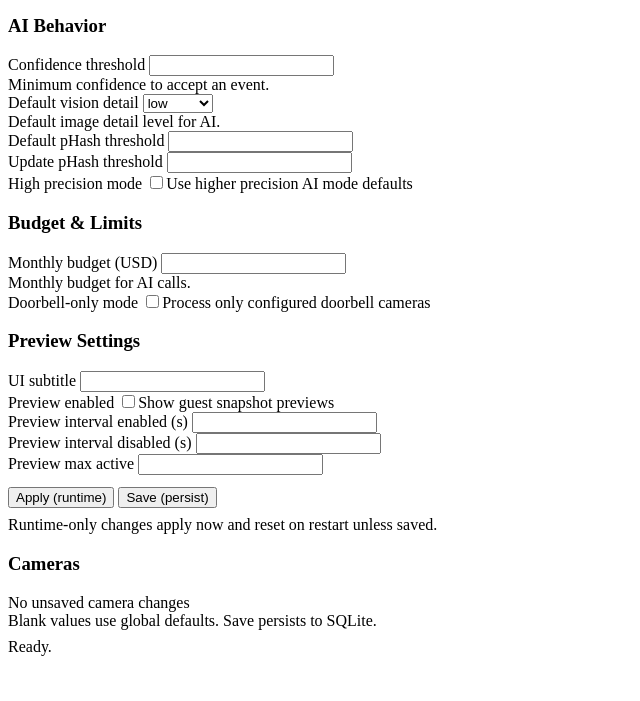
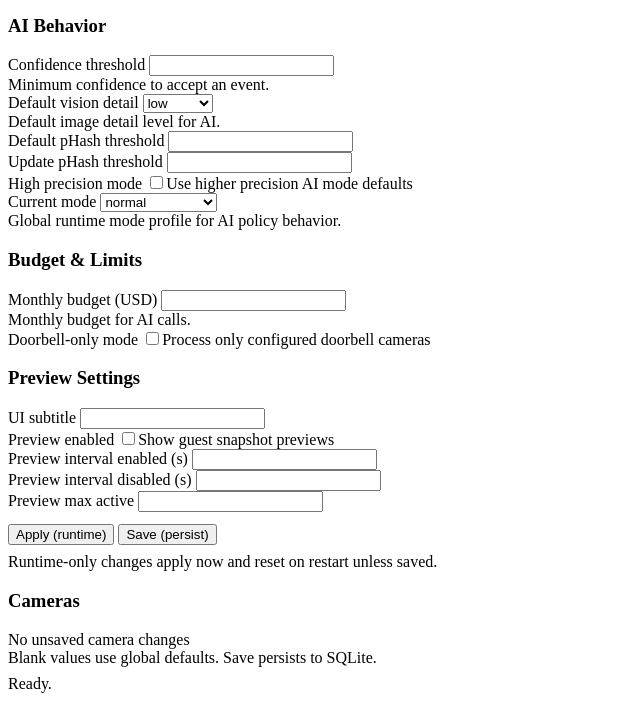
Before and after one commit to danhajduk/Synthia-Vision, a Python web app: template src/ui/templates/setup.html in a window 1280 px wide. Shown: the part 242-943 px from the top of the page, without its empty margins (0-640 px from the left). Before the commit the page ends 898 px from the top, so only its background shows below. Run offline with Jinja, Linux system fonts and the light colour scheme; the template is opened without the code that fills it, so the values that code supplies are empty.

Commit message:
ui: add admin mode visibility and setup mode selector

```diff
--- a/src/ui/templates/admin.html
+++ b/src/ui/templates/admin.html
@@ -12,7 +12,7 @@
       <div class="topbar">
         <div class="brand">
           <div class="title">Admin</div>
-          <div class="subtitle">Signed in as {{ username }}</div>
+          <div class="subtitle">Signed in as {{ username }} • Mode: <span class="mono" id="admin-current-mode">{{ kpis.current_mode or 'normal' }}</span></div>
         </div>
         <div class="row">
           <a class="btn" href="/ui/setup">Setup</a>
@@ -30,6 +30,7 @@
             </div>
             <div class="big" id="admin-kpi-health-label">{{ kpis.health_label or "Unknown" }}</div>
             <div class="sub">Heartbeat: <span class="mono" id="admin-kpi-heartbeat">{{ kpis.heartbeat_ts or "—" }}</span></div>
+            <div class="sub">Mode: <span class="mono" id="admin-kpi-current-mode">{{ kpis.current_mode or "normal" }}</span></div>
           </div>
 
           <div class="card">
--- a/src/ui/templates/setup.html
+++ b/src/ui/templates/setup.html
@@ -61,6 +61,16 @@
               <div class="field-stack">
                 <label class="field-label">High precision mode</label>
                 <label class="toggle"><input type="checkbox" id="setting-ai.modes.high_precision" /><span>Use higher precision AI mode defaults</span></label>
+              </div>
+              <div class="field-stack">
+                <label class="field-label">Current mode</label>
+                <select class="field" id="setting-modes.current">
+                  <option value="normal">normal</option>
+                  <option value="delivery_watch">delivery_watch</option>
+                  <option value="guest_expected">guest_expected</option>
+                  <option value="high_alert">high_alert</option>
+                </select>
+                <div class="sub">Global runtime mode profile for AI policy behavior.</div>
               </div>
             </div>
           </div>
```
Also changed, not shown: Documents/current_runtime_contract.md (+5 -0 lines), src/ui/static/app.js (+9 -0 lines), README.md.
